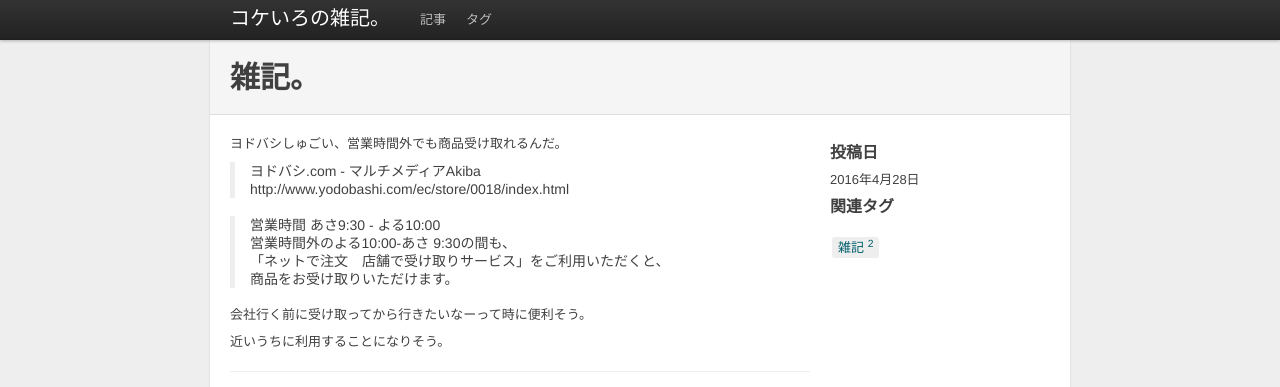
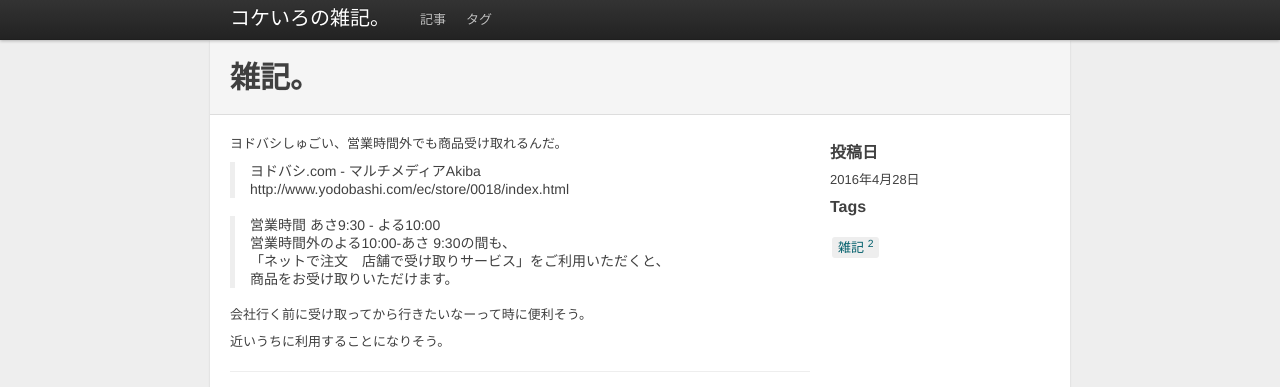
Before and after one commit to kokeiro001/kokeiro001.github.io, a Jekyll site: the page built from _posts/2016-04-28-zakki.md, in a window 1280 px wide. Shown: the top 387 px of the page. Built offline with Jekyll 4.4.1, drawn with Linux system fonts in a browser that asks for light colours; comment, search, counter and statistics services are not loaded.

Commit message:
記事右側の日付のフォーマットを調整した

```diff
--- a/_includes/themes/twitter/post.html
+++ b/_includes/themes/twitter/post.html
@@ -27,10 +27,10 @@
 
   <div class="span4">
     <h4>投稿日</h4>
-    <div class="date"><span>{{ page.date | date: "%Y年%-m月%d日" }}</span></div>
+    <div class="date"><span>{{ page.date | date: "%Y年%-m月%-d日" }}</span></div>
 
   {% unless page.tags == empty %}
-    <h4>関連タグ</h4>
+    <h4>Tags</h4>
     <ul class="tag_box">
     {% assign tags_list = page.tags %}
     {% include JB/tags_list %}
```
